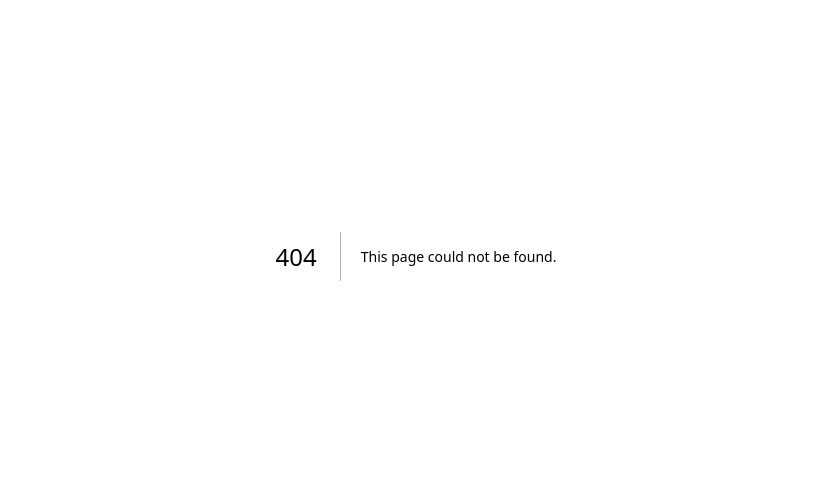
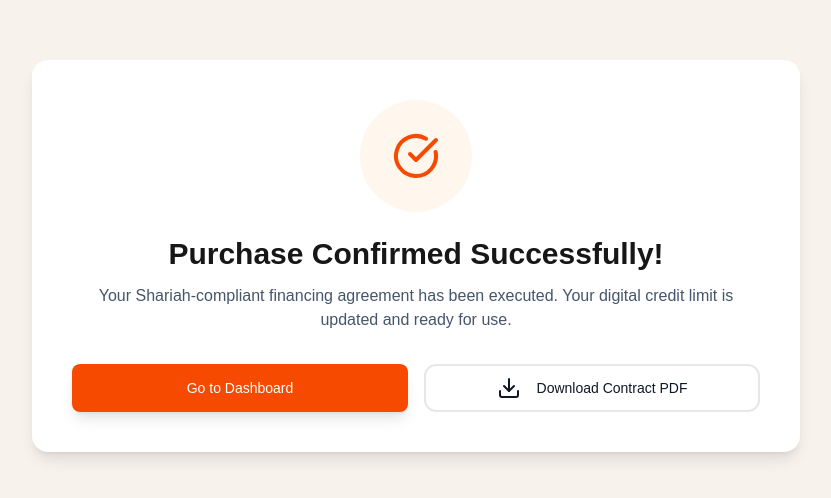
Before and after one commit to SahulatKar/Sahulatkar_Frontend, a Next.js app in the folder saulatkar-frontend/: page /financing/purchase-confirmed in a window 1280 px wide. Before the commit this address had no page. Shown: the part 144-642 px from the top of the page, without its empty margins (224-1055 px from the left). Built offline with nearby package versions, Linux system fonts and the light colour scheme.

Commit message:
Add purchase confirmed success page with dashboard and PDF actions

```diff
--- /dev/null
+++ b/saulatkar-frontend/src/app/financing/purchase-confirmed/page.tsx
@@ -0,0 +1,39 @@
+"use client"
+
+import { useRouter } from "next/navigation"
+import { CheckCircle, Download } from "lucide-react"
+import { Button } from "@/components/ui/button"
+
+export default function PurchaseConfirmed() {
+  const router = useRouter()
+
+  const handleDashboard = () => {
+    router.push('/dashboard')
+  }
+
+  const handleDownload = () => {
+    // placeholder: trigger a download or open PDF
+    alert('Download Contract PDF - placeholder')
+  }
+
+  return (
+    <div className="min-h-screen bg-[#f8f2ed] flex items-center justify-center p-6">
+      <div className="max-w-3xl w-full bg-white rounded-2xl p-10 shadow-lg text-center">
+        <div className="mx-auto mb-6 w-28 h-28 rounded-full bg-orange-50 flex items-center justify-center">
+          <CheckCircle className="w-12 h-12 text-orange-600" />
+        </div>
+        <h1 className="text-3xl font-semibold mb-3">Purchase Confirmed Successfully!</h1>
+        <p className="text-slate-600 mb-8">Your Shariah-compliant financing agreement has been executed. Your digital credit limit is updated and ready for use.</p>
+
+        <div className="grid gap-4 sm:grid-cols-2">
+          <Button onClick={handleDashboard} className="w-full bg-orange-600 hover:bg-orange-700 text-white py-3 rounded-lg">
+            Go to Dashboard
+          </Button>
+          <Button onClick={handleDownload} variant="outline" className="w-full">
+            <Download className="mr-2" /> Download Contract PDF
+          </Button>
+        </div>
+      </div>
+    </div>
+  )
+}
```
